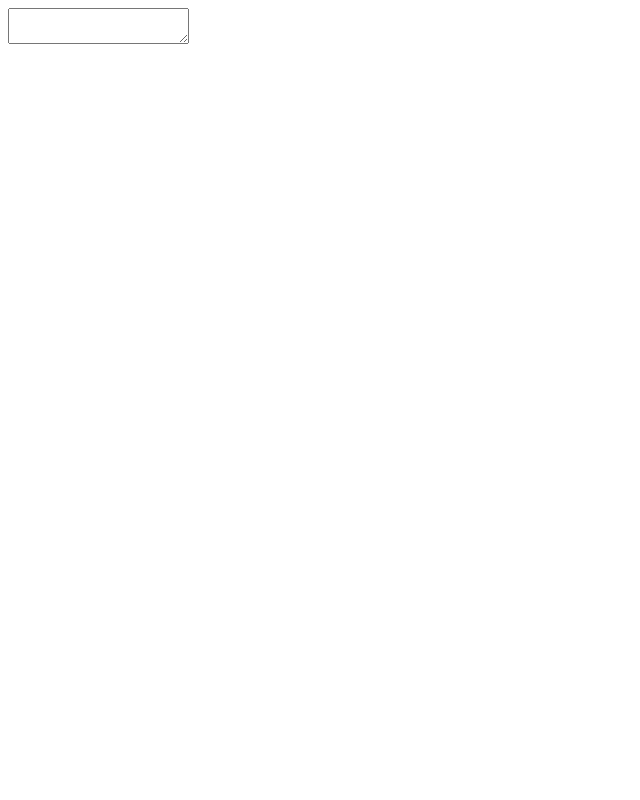
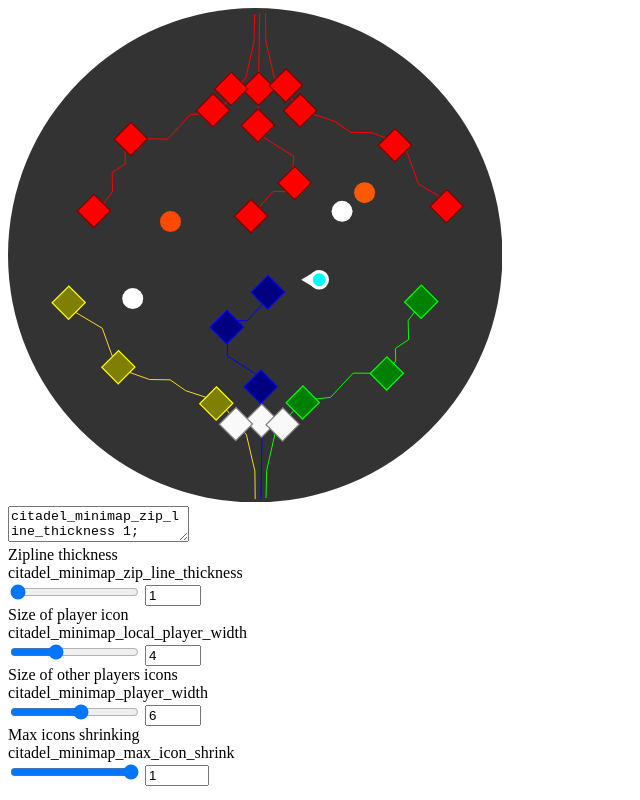
Before and after one commit to msun-dev/deadlock_minimap_configurator, a plain HTML site: page index.html in a window 1280 px wide. Shown: the whole page, without its empty margins (0-640 px from the left). Drawn offline with Linux system fonts and the light colour scheme.

Commit message:
Fixed script link

```diff
--- a/index.html
+++ b/index.html
@@ -19,6 +19,6 @@
   <div class="box svg-box" id="minimap-svg"></div>
   <textarea readonly class="config-window" id="config-window"></textarea>
   <div class="box command-box" id="command-box"></div>
-  <script src="main.js"></script>
+  <script src="index.js"></script>
 </body>
 </html>
```
